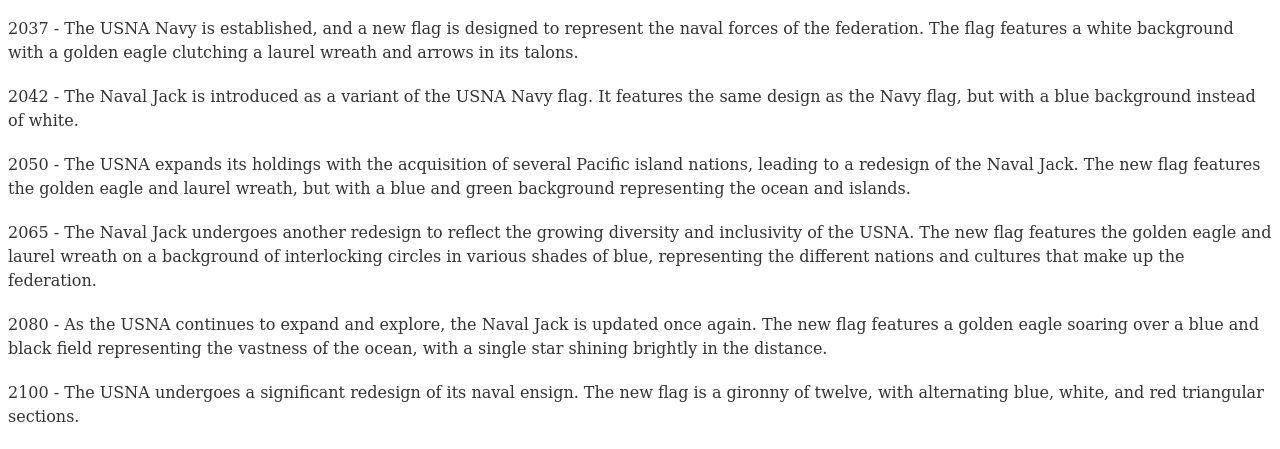
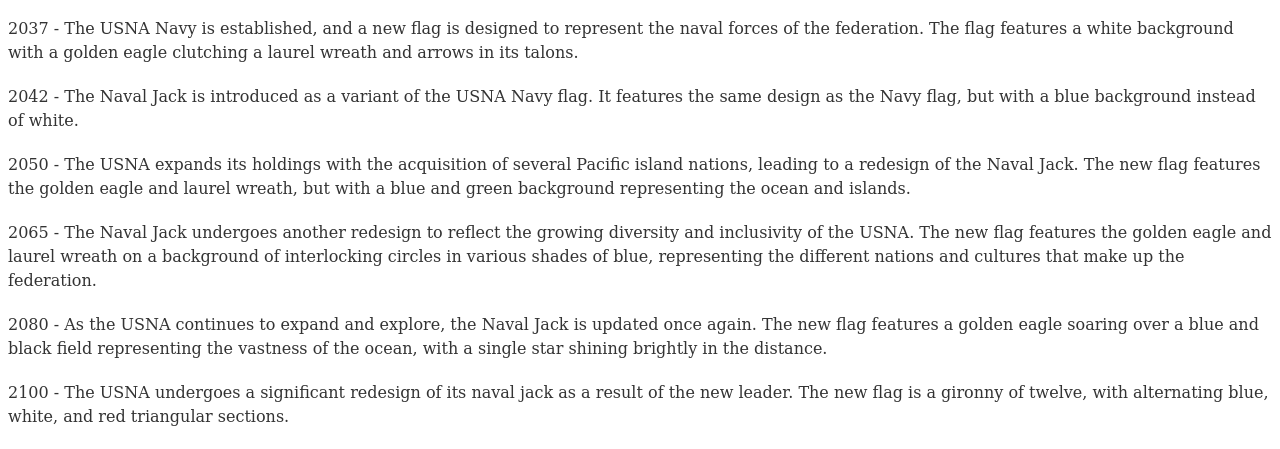
Before and after one commit to Ezzranian/sources, a plain HTML site: page index.html in a window 1280 px wide. Shown: the part 367-816 px from the top of the page. Drawn offline with Linux system fonts and the light colour scheme.

Commit message:
Update index.html

```diff
--- a/index.html
+++ b/index.html
@@ -46,7 +46,7 @@
 
 <p>2080 - As the USNA continues to expand and explore, the Naval Jack is updated once again. The new flag features a golden eagle soaring over a blue and black field representing the vastness of the ocean, with a single star shining brightly in the distance.
 </p>
-	  <p>2100 - The USNA undergoes a significant redesign of its naval ensign. The new flag is a gironny of twelve, with alternating blue, white, and red triangular sections.
+	  <p>2100 - The USNA undergoes a significant redesign of its naval jack as a result of the new leader. The new flag is a gironny of twelve, with alternating blue, white, and red triangular sections.
 
 </p>
 
```
